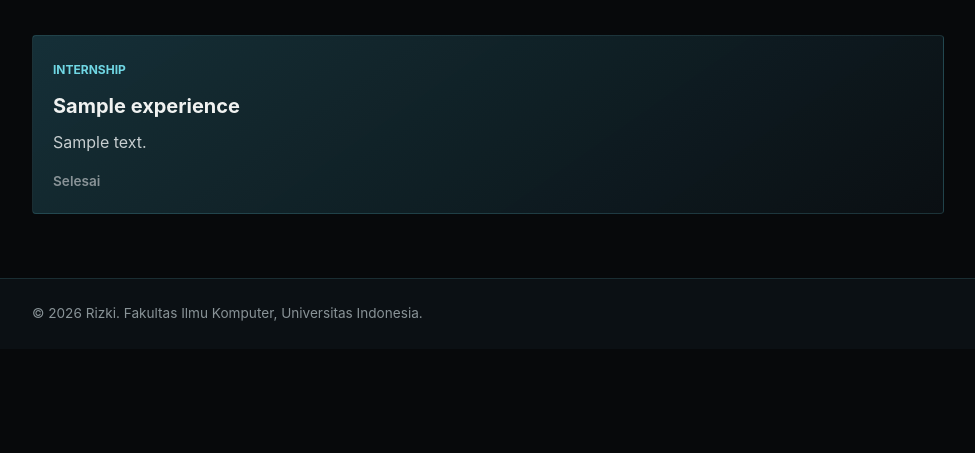
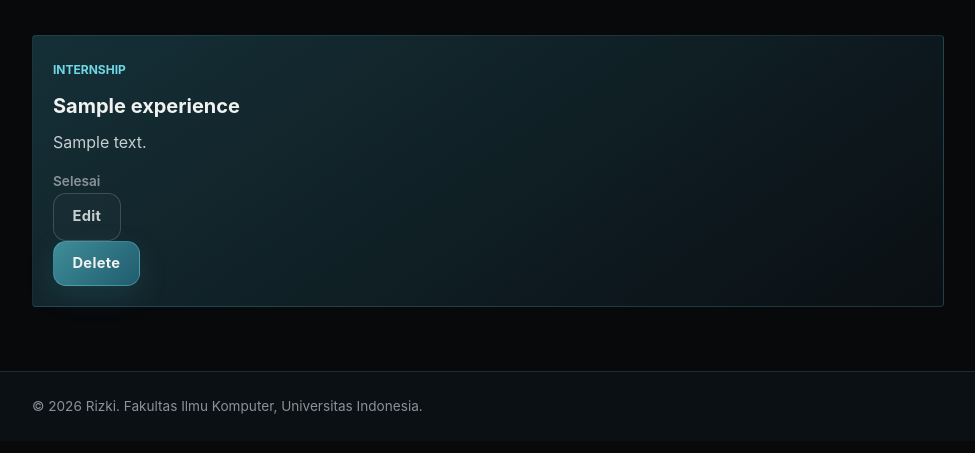
Before and after one commit to RizkiManik-W/myportofolio, a Django app: page /experience/ in a window 1280 px wide. Shown: the part 232-685 px from the top of the page, without its empty margins (152-1127 px from the left). Run offline with Django 5.2, Linux system fonts and the light colour scheme; tables that the repository leaves empty hold one stand-in row (values such as "Sample post").

Commit message:
Feature: Add edit and delete button

```diff
--- a/main/tests.py
+++ b/main/tests.py
@@ -86,6 +86,12 @@ class MainTest(TestCase):
         self.assertEqual(response.status_code, 200)
         self.assertContains(response, "Belum ada skill yang ditambahkan.")
 
+    def test_delete_experience_removes_existing_experience(self):
+        response = self.client.post(reverse("main:delete_experience", args=[self.experience.pk]))
+
+        self.assertEqual(response.status_code, 302)
+        self.assertFalse(Experience.objects.filter(pk=self.experience.pk).exists())
+
     def test_update_skill_form_updates_existing_skill(self):
         skill = Skill.objects.create(
             title="Python",
--- a/main/urls.py
+++ b/main/urls.py
@@ -3,6 +3,7 @@ from django.urls import path
 from main.views import (
     create_experience,
     create_skill,
+    delete_experience,
     delete_skill,
     get_skills_json,
     show_experience,
@@ -19,6 +20,7 @@ urlpatterns = [
     path("experience/", show_experience, name="show_experience"),
     path("experience/add/", create_experience, name="create_experience"),
     path("experience/<uuid:experience_id>/edit/", update_experience, name="update_experience"),
+    path("experience/<uuid:experience_id>/delete/", delete_experience, name="delete_experience"),
     path("skills/", show_skills, name="show_skills"),
     path("skills/add/", create_skill, name="create_skill"),
     path("skills/<uuid:skill_id>/edit/", update_skill, name="update_skill"),
--- a/main/views.py
+++ b/main/views.py
@@ -120,6 +120,16 @@ def get_skills_json(request):
     return HttpResponse(skills_json, content_type="application/json")
 
 
+def delete_experience(request, experience_id):
+    experience = get_object_or_404(Experience, pk=experience_id)
+
+    if request.method == "POST":
+        experience.delete()
+        messages.success(request, "Experience deleted successfully.")
+
+    return redirect("main:show_experience")
+
+
 def delete_skill(request, skill_id):
     skill = get_object_or_404(Skill, pk=skill_id)
 
--- a/templates/experience.html
+++ b/templates/experience.html
@@ -27,6 +27,14 @@
                             {% else %}
                                 <p class="experience-status">Selesai</p>
                             {% endif %}
+
+                            <div class="experience-actions">
+                                <a href="{% url 'main:update_experience' experience.id %}" class="button button-secondary">Edit</a>
+                                <form method="post" action="{% url 'main:delete_experience' experience.id %}">
+                                    {% csrf_token %}
+                                    <button type="submit" class="button button-danger">Delete</button>
+                                </form>
+                            </div>
                         </article>
                     {% empty %}
                         <p class="empty-state">
```
